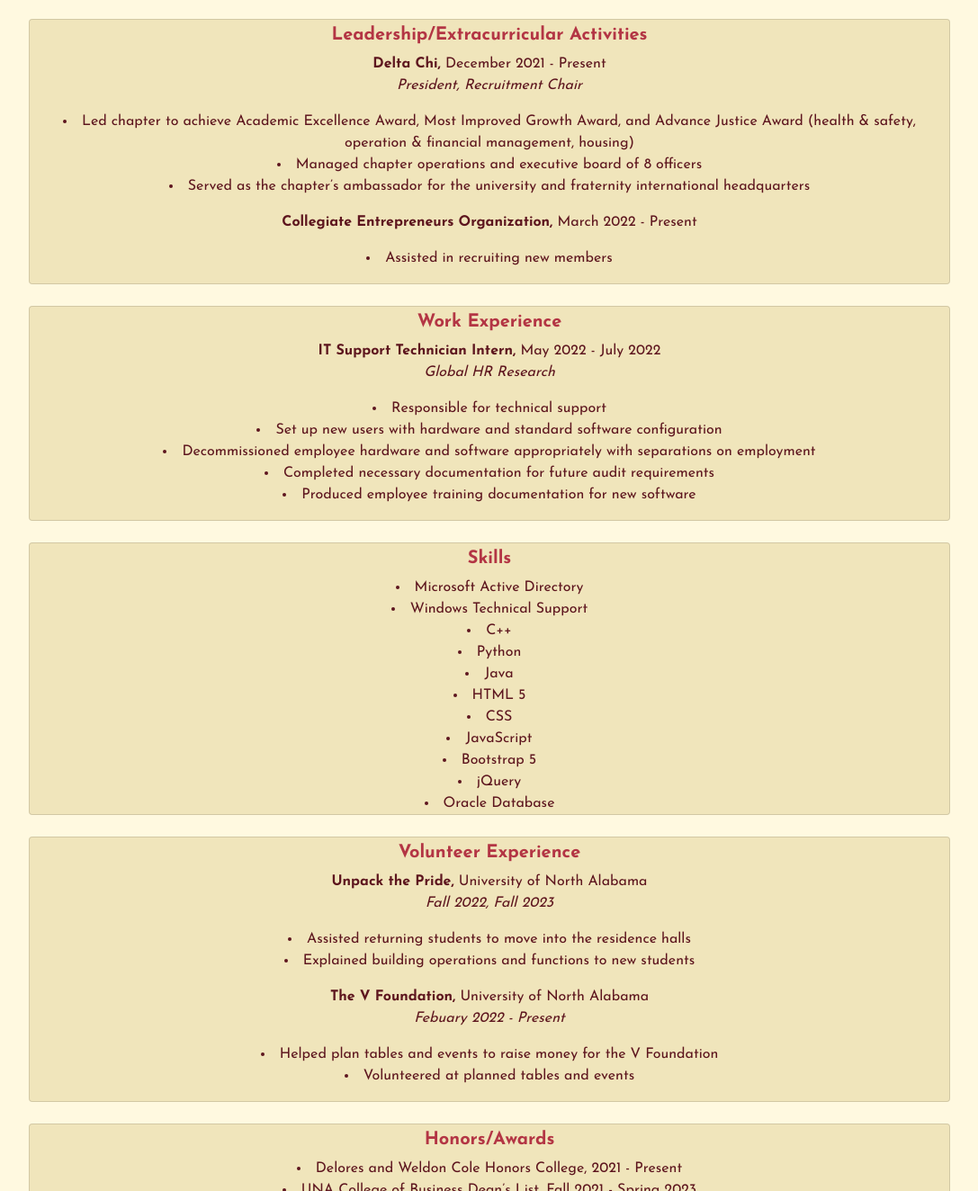
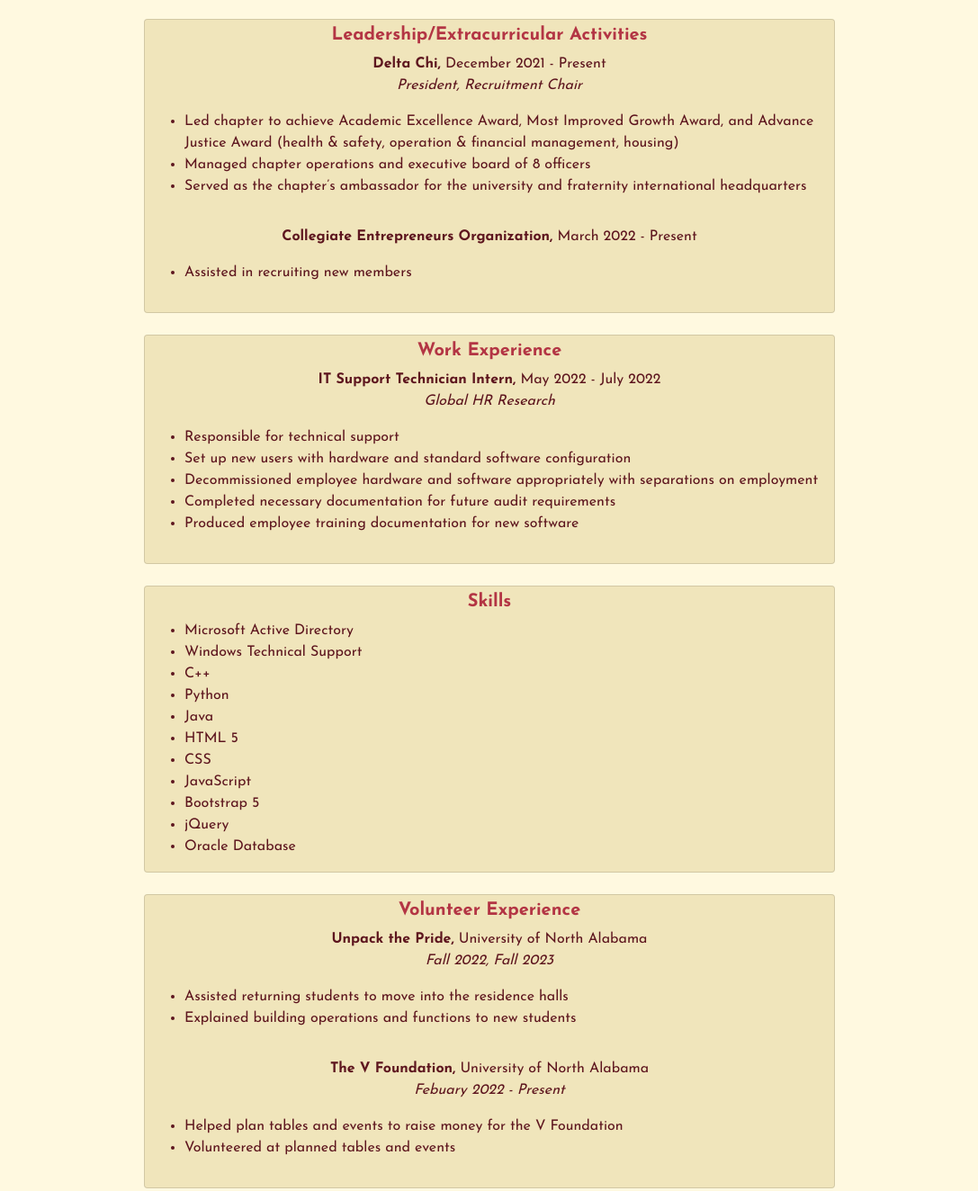
Before and after one commit to JohnnyCaringi/Online-Portfolio, a plain HTML site: page index.html in a window 1280 px wide. Shown: the part 408-1732 px from the top of the page at 90% size, without its empty margins (96-1183 px from the left). Drawn offline with nearby package versions, Linux system fonts and the light colour scheme.

Commit message:
Add files via upload

```diff
--- a/index.html
+++ b/index.html
@@ -12,6 +12,7 @@
     <body>
         <header class="container-fluid">
             <div class="row">
+                <!--Picture with overlay text-->
                 <div class="col-sm">
                     <div id="headshotDiv" class="picture col-md-auto">
                         <img id="headshot" alt="John Caringi Jr." src="media/jcjHeadshot.png">
@@ -19,11 +20,13 @@
                     </div>
                     <br>
                 </div>
+                <!--Title and Email address-->
                 <div class="col-sm text-center">
                     <br>
                     <h1>John Edward Caringi Jr.</h1>
                     <a href="mailto:johncaringijr@gmail.com">johncaringijr@gmail.com</a>
                 </div>
+                <!--Links to social media and resume-->
                 <div class="col-sm">
                     <br>
                     <a href="https://www.linkedin.com/in/john-caringi-jr/" target="_blank" title="LinkedIn"><i class="bi bi-linkedin"></i></a>
@@ -34,6 +37,7 @@
             </div>
         </header>
 
+        <!--Information for employers-->
         <br>
         <div class="card container-fluid text-center">
             <h5 class="card-title">Education</h5>
@@ -53,13 +57,17 @@
             <p>
                 <strong>Delta Chi,</strong> December 2021 - Present <br>
                 <em>President, Recruitment Chair</em> <br>
+                <ul>
                     <li>Led chapter to achieve Academic Excellence Award, Most Improved Growth Award, and Advance Justice Award (health & safety, operation & financial management, housing)</li>
                     <li>Managed chapter operations and executive board of 8 officers</li>
                     <li>Served as the chapter’s ambassador for the university and fraternity international headquarters</li>
+                </ul>
             </p>
             <p>
                 <strong>Collegiate Entrepreneurs Organization,</strong> March 2022 - Present <br>
+                <ul>
                     <li>Assisted in recruiting new members</li>
+                </ul>
             </p>
         </div>
 
@@ -69,17 +77,20 @@
             <p>
                 <strong>IT Support Technician Intern,</strong> May 2022 - July 2022 <br>
                 <em>Global HR Research</em> <br>
+                <ul>
                     <li>Responsible for technical support</li>
                     <li>Set up new users with hardware and standard software configuration</li>
                     <li>Decommissioned employee hardware and software appropriately with separations on employment</li>
                     <li>Completed necessary documentation for future audit requirements</li>
                     <li>Produced employee training documentation for new software</li>
+                </ul>
             </p>
         </div>
 
         <br>
         <div class="card container-fluid text-center">
             <h5 class="card-title">Skills</h5>
+            <ul>
                 <li>Microsoft Active Directory</li>
                 <li>Windows Technical Support</li>
                 <li>C++</li>
@@ -91,6 +102,7 @@
                 <li>Bootstrap 5</li>
                 <li>jQuery</li>
                 <li>Oracle Database</li>
+            </ul>
         </div>
 
         <br>
@@ -99,20 +111,25 @@
             <p>
                 <strong>Unpack the Pride,</strong> University of North Alabama <br>
                 <em>Fall 2022, Fall 2023</em> <br>
+                <ul>
                     <li>Assisted returning students to move into the residence halls </li>
                     <li>Explained building operations and functions to new students</li>
+                </ul>
             </p>
             <p>
                 <strong>The V Foundation,</strong> University of North Alabama <br>
                 <em>Febuary 2022 - Present</em> <br>
+                <ul>
                     <li>Helped plan tables and events to raise money for the V Foundation </li>
                     <li>Volunteered at planned tables and events</li>
+                </ul>
             </p>
         </div>
 
         <br>
         <div class="card container-fluid text-center">
             <h5 class="card-title">Honors/Awards</h5>
+            <ul>
                 <li>Delores and Weldon Cole Honors College, 2021 - Present</li>
                 <li>UNA College of Business Dean’s List, Fall 2021 - Spring 2023</li>
                 <li>Order of Omega, 2023</li>
@@ -122,16 +139,19 @@
                 <li>Honors Program Scholarship, 2021</li>
                 <li>Honors Housing Scholarship, 2021</li>
                 <li>Lodia and Ora Absher Endowed Scholarship, 2022</li>
+            </ul>
         </div>
 
         <br>
         <div class="card container-fluid text-center">
             <h5 class="card-title">Projects</h5>
+            <ul>
                 <li><a href="https://codepen.io/JohnnyCaringi/pen/MWZWajw" target="_blank">Greeting Page</a></li>
                 <li><a href="https://codepen.io/JohnnyCaringi/pen/ZEVOBMB" target="_blank">Put the sunglasses on The Doge™</a></li>
                 <li><a href="https://github.com/JohnnyCaringi/Charlie-Caringi" target="_blank">Put the sunglasses on The Doge™ 2.0</a></li>
                 <li><a href="https://github.com/JohnnyCaringi/Charlie-Caringi" target="_blank">Spirit Animal Finder</a></li>
                 <li><a href="https://github.com/JohnnyCaringi/Johnnys-Cool-Game-Zone" target="_blank">Johnny's Cool Game Zone</a></li>
+            </ul>
         </div>
         <br><br>
 
--- a/styles/style.css
+++ b/styles/style.css
@@ -75,5 +75,9 @@ a:hover{
 }
 
 .card{
-    width: 80%;
+    width: 60%;
 }
+
+li{
+    text-align: left;
+}
```
Lines whose indentation alone changed are shown as unchanged.
